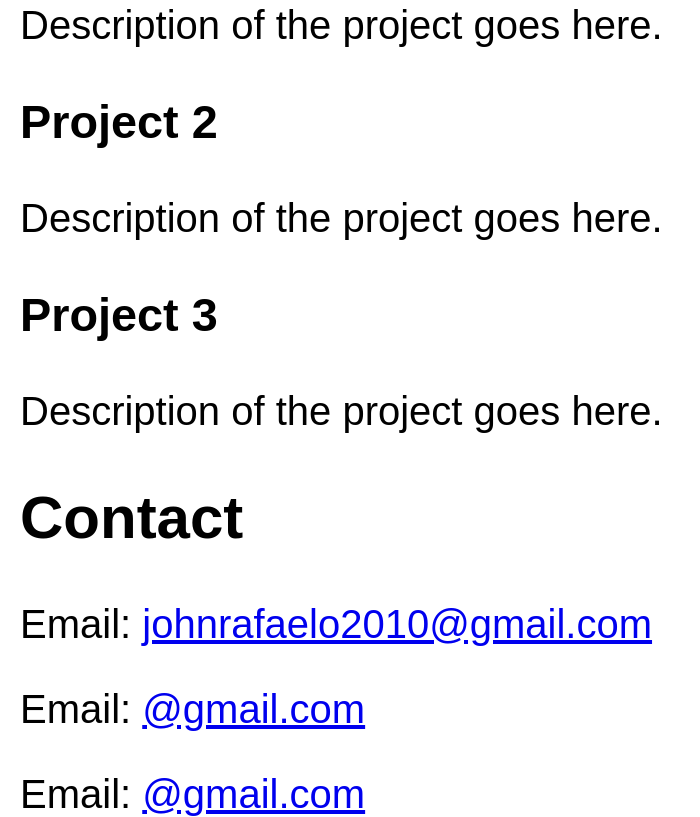
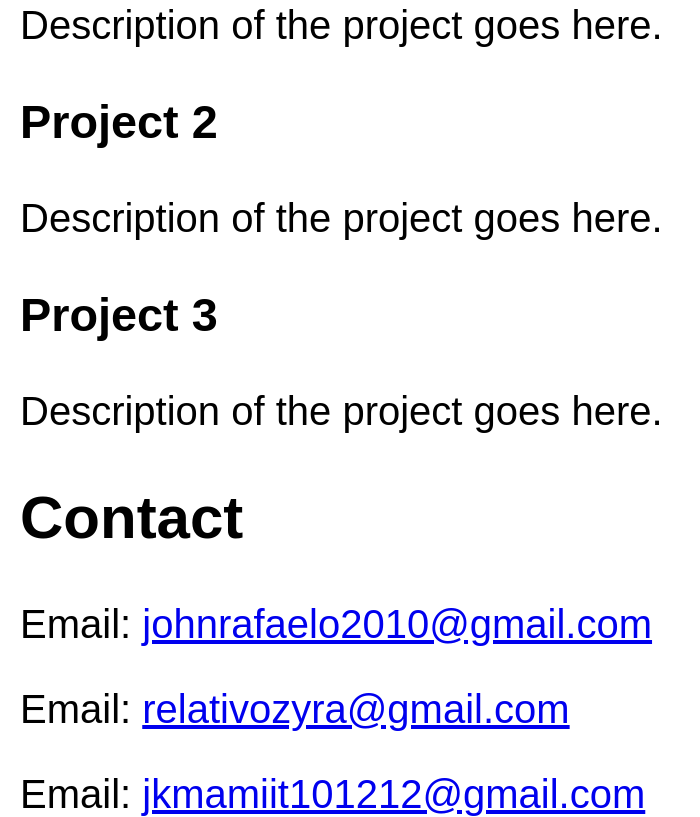
Before and after one commit to johnrafaelo/School-codes, a plain HTML site: page home-page/index.html in a window 1280 px wide. Shown: the part 1983-2800 px from the top of the page, without its empty margins (0-700 px from the left). Drawn offline with Linux system fonts and the light colour scheme.

Commit message:
update home-page/index.html

```diff
--- a/home-page/index.html
+++ b/home-page/index.html
@@ -16,21 +16,13 @@
   <p class="header-text">Welcome to our webpage</p>
   <nav>
     <ul class="header-list1">
-      <li>
-        <a href="#">Home</a>
-      </li>
-      <li>
-        <a href="#">About Us</a>
-      </li>
+      <li><a href="#">Home</a></li>
+      <li><a href="#">About Us</a></li>
       <li>
         <button onclick="ShowSidebar()">Members</button>
       </li>
-      <li>
-        <a href="#">Projects</a>
-      </li>
-      <li>
-        <a href="#">Contact</a>
-      </li>
+      <li><a href="#">Projects</a></li>
+      <li><a href="#">Contact</a></li>
     </ul>
   </nav>
 </header>
@@ -42,8 +34,9 @@
       <img src="images/back-icon.png" alt="Back Icon">
     </button>
     <div>
-      <a href="members.txt">
+      <a href="../member-1/index.html">
         <img src="images/pogi.jpg" alt="Rafael's sidebar" width="30px">
+        <p>John Rafael's Personal Portfolio</p>
       </a>
     </div>
   </aside>
@@ -111,9 +104,9 @@
   <section>
     <h2>Contact</h2>
     <p>Email: <a href="mailto:johnrafaelo2010@gmail.com">johnrafaelo2010@gmail.com</a></p>
-    <p>Email: <a href="mailto:@gmail.com">@gmail.com</a></p>
-    <p>Email: <a href="mailto:@gmail.com">@gmail.com</a></p>
-    <p>Email: <a href="mailto:@gmail.com">@gmail.com</a></p>
+    <p>Email: <a href="mailto:relativozyra@gmail.com">relativozyra@gmail.com</a></p>
+    <p>Email: <a href="mailto:jkmamiit101212@gmail.com">jkmamiit101212@gmail.com</a></p>
+    <p>Email: <a href="mailto:wena85392@gmail.com">wena85392@gmail.com</a></p>
   </section>
 </main>
 
```
